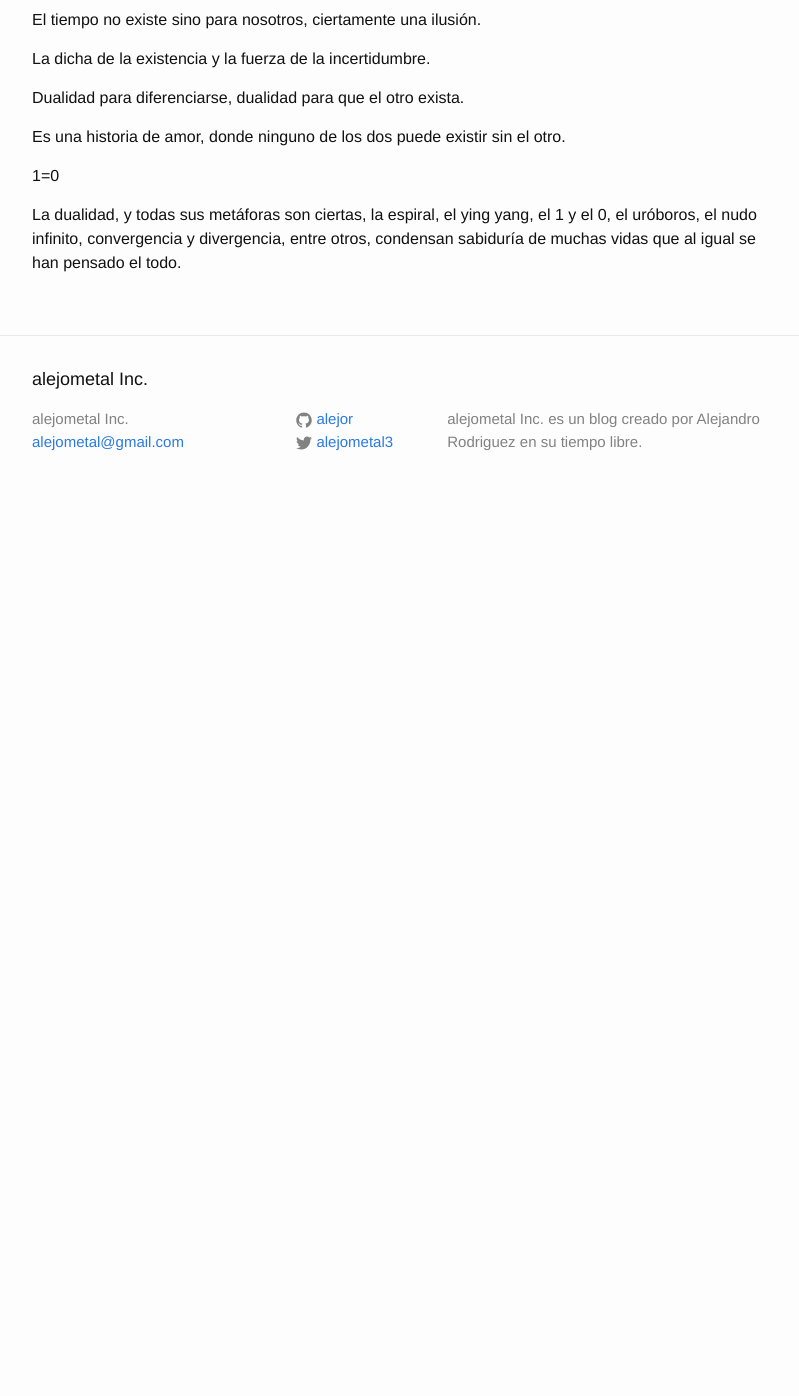
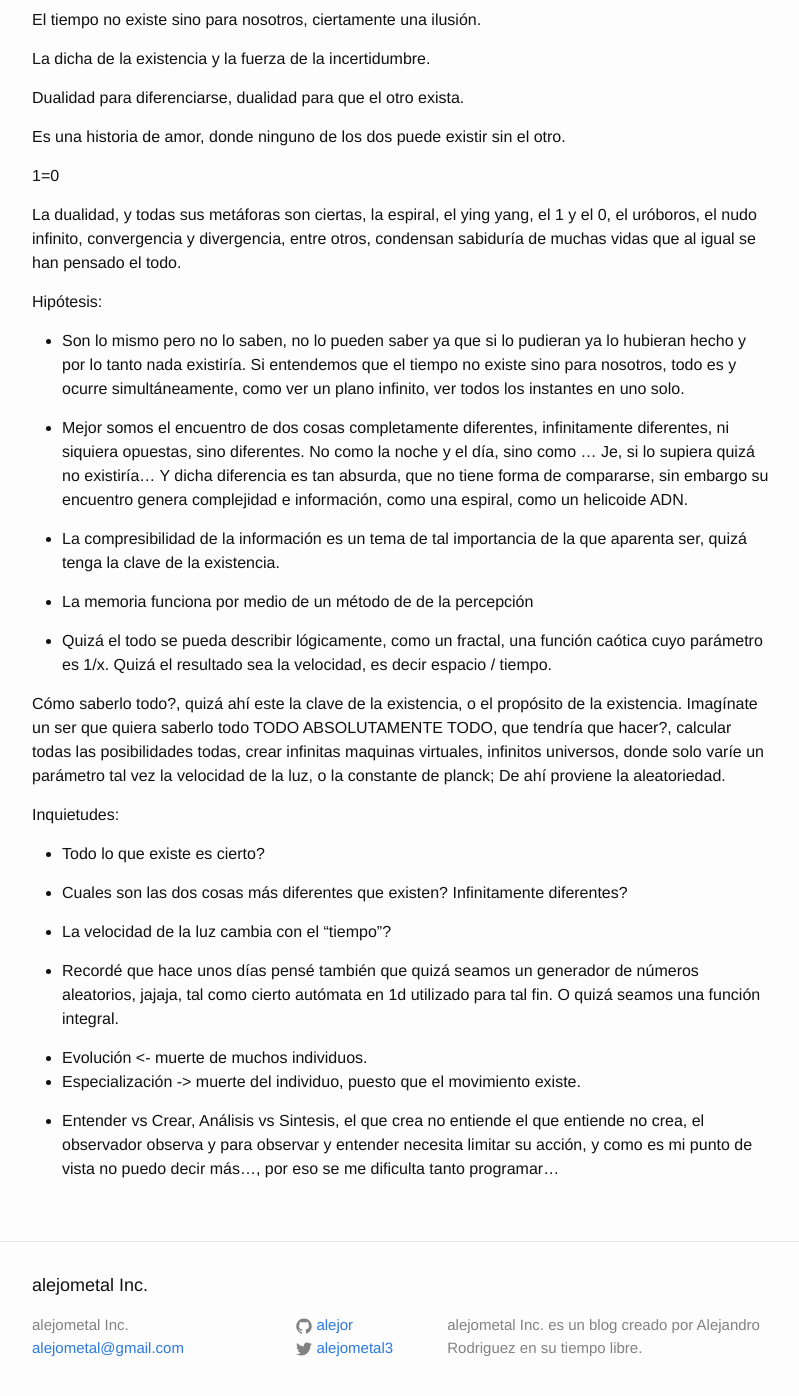
Before and after one commit to alejor/alejor.github.io, a Jekyll site: the page built from _posts/2014-11-25-En-el-principio.markdown, in a window 1280 px wide and 1400 px high, scrolled down 270 px. Shown: the top 1396 px of the window, without its empty margins (238-1037 px from the left). Built offline with Jekyll 4.4.1, drawn with Linux system fonts in a browser that asks for light colours; before the commit the page ends 900 px from its top, so only the background shows below that.

Commit message:
Hipotesis e Inquietudes en el principio

```diff
--- a/_posts/2014-11-25-En-el-principio.markdown
+++ b/_posts/2014-11-25-En-el-principio.markdown
@@ -17,3 +17,32 @@ Es una historia de amor, donde ninguno de los dos puede existir sin el otro.
 1=0
 
 La dualidad, y todas sus metáforas son ciertas, la espiral, el ying yang, el 1 y el 0, el uróboros, el nudo infinito, convergencia y divergencia, entre otros, condensan sabiduría de muchas vidas que al igual se han pensado el todo.
+
+Hipótesis:
+
+* Son lo mismo pero no lo saben, no lo pueden saber ya que si lo pudieran ya lo hubieran hecho y por lo tanto nada existiría. Si entendemos que el tiempo no existe sino para nosotros, todo es y ocurre simultáneamente, como ver un plano infinito, ver todos los instantes en uno solo.
+
+* Mejor somos el encuentro de dos cosas completamente diferentes, infinitamente diferentes, ni siquiera opuestas, sino diferentes. No como la noche y el día, sino como ... Je, si lo supiera quizá no existiría... Y dicha diferencia es tan absurda, que no tiene forma de compararse, sin embargo su encuentro genera complejidad e información, como una espiral, como un helicoide ADN.
+
+* La compresibilidad de la información es un tema de tal importancia de la que aparenta ser, quizá tenga la clave de la existencia.
+
+* La memoria funciona por medio de un método de <compresión con pérdida> de la percepción
+
+* Quizá el todo se pueda describir lógicamente, como un fractal, una función caótica cuyo parámetro es 1/x. Quizá el resultado sea la velocidad, es decir espacio / tiempo.
+
+Cómo saberlo todo?, quizá ahí este la clave de la existencia, o el propósito de la existencia. Imagínate un ser que quiera saberlo todo TODO ABSOLUTAMENTE TODO, que tendría que hacer?, calcular todas las posibilidades todas, crear infinitas maquinas virtuales, infinitos universos, donde solo varíe un parámetro tal vez la velocidad de la luz, o la constante de planck; De ahí proviene la aleatoriedad.
+
+Inquietudes:
+
+* Todo lo que existe es cierto?
+
+* Cuales son las dos cosas más diferentes que existen? Infinitamente diferentes?
+
+* La velocidad de la luz cambia con el "tiempo"?
+
+* Recordé que hace unos días pensé también que quizá seamos un generador de números aleatorios, jajaja, tal como cierto autómata en 1d utilizado para tal fin. O quizá seamos una función integral.
+
+* Evolución <- muerte de muchos individuos.
+* Especialización -> muerte del individuo, puesto que el movimiento existe.
+
+* Entender vs Crear, Análisis vs Sintesis, el que crea no entiende el que entiende no crea, el observador observa y para observar y entender necesita limitar su acción, y como es mi punto de vista no puedo decir más..., por eso se me dificulta tanto programar...
```
